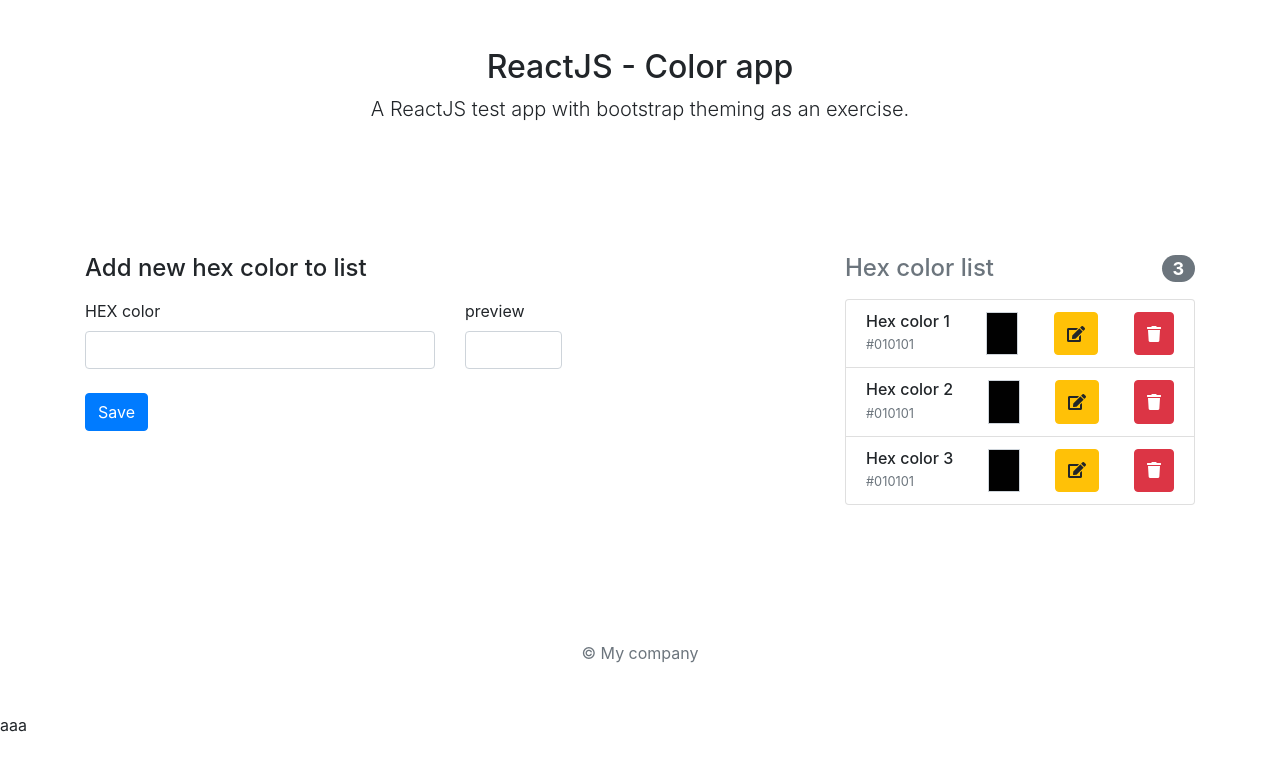
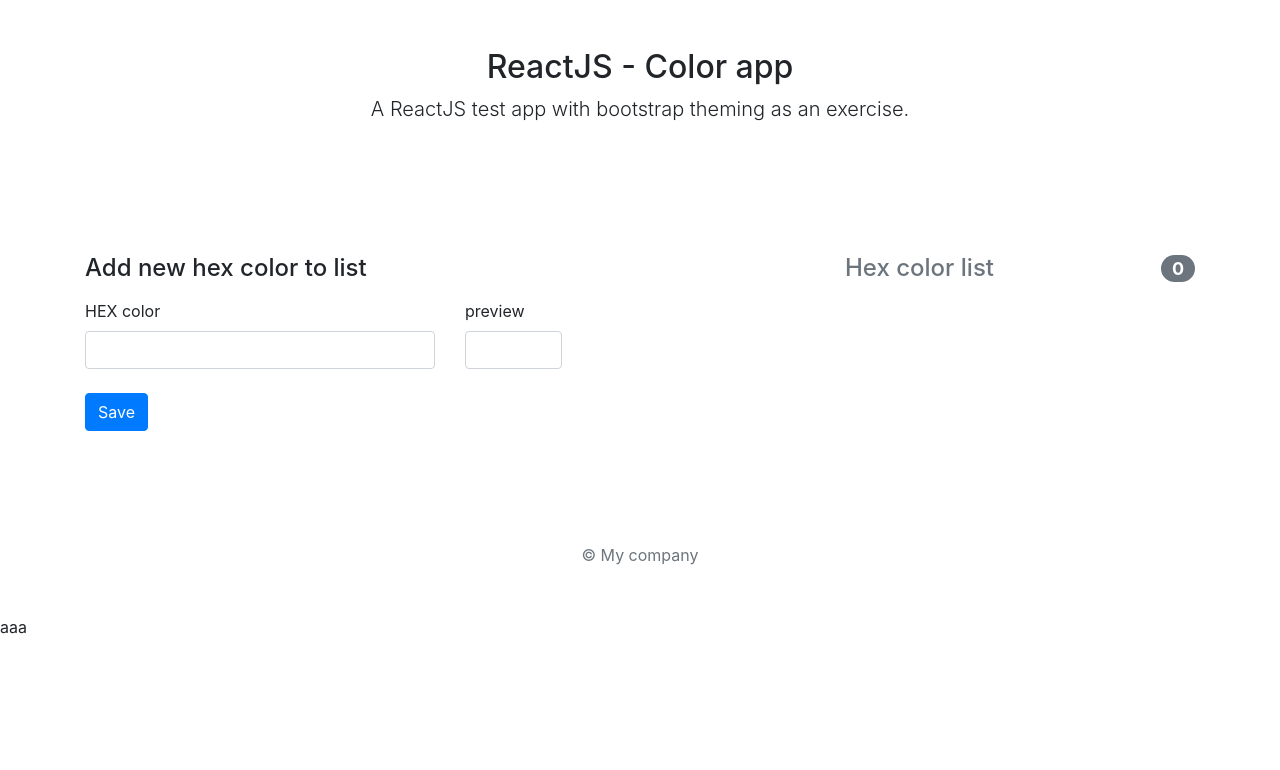
Before and after one commit to kotsis/reactjs-color, a React (Create React App) app: page / in a window 1280 px wide. Shown: the top 770 px of the page. Built offline with nearby package versions, Linux system fonts and the light colour scheme.

Commit message:
App update to delete items from list

```diff
--- a/src/App.js
+++ b/src/App.js
@@ -2,6 +2,7 @@ import React, { Component } from 'react';
 import './App.css';
 import EditHexColorModal from './EditHexColorModal.js';
 import DeleteHexColorModal from './DeleteHexColorModal.js';
+import HexColorItem from './HexColorItem.js';
 import jQuery from 'jquery';
 import 'popper.js';
 import 'bootstrap';
@@ -13,16 +14,12 @@ class App extends Component {
     this.state = { current_color: '', selected_color_index: null, color_list: [], error_msg: '' };//katskos: we initiate the applicaiton state here
     this.handleChangedColor = this.handleChangedColor.bind(this);
     this.handleSaveColor = this.handleSaveColor.bind(this);
-  }
 
-  addColorToList(){
+    this.showEditHexModal = this.showEditHexModal.bind(this);
+    this.updateColor = this.updateColor.bind(this);
 
-  }
-  removeColorFromList(){
-
-  }
-  updateColorInList(){
-
+    this.showDeleteHexModal = this.showDeleteHexModal.bind(this);
+    this.deleteColor = this.deleteColor.bind(this);
   }
 
   handleChangedColor(e) {
@@ -45,12 +42,24 @@ class App extends Component {
     //}));
   }
 
-  showEditHexModal(){
+  showDeleteHexModal(color_index){
+    this.setState({selected_color_index: color_index});
+    jQuery('#myDeleteModal').modal('show');
+  }
+  deleteColor(color_index){
+    var new_list = this.state.color_list.slice();
+    new_list.splice(color_index, 1);
+    this.setState({selected_color_index: null, color_list: new_list});
+    jQuery('#myDeleteModal').modal('hide');
+  }
+  showEditHexModal(color_index){
+    this.setState({selected_color_index: color_index});
     jQuery('#myEditModal').modal('show');
   }
-  showDeleteHexModal(){
-    jQuery('#myDeleteModal').modal('show');
+  updateColor(color_index, new_color){
+
   }
+
   render() {
 
     //katskos: conditional div with error message
@@ -67,6 +76,11 @@ class App extends Component {
                   </div>
     }
 
+    //katskos: color list
+    const hex_color_list = this.state.color_list.map((colorval, key) =>
+      <HexColorItem key={'coloritem'+key} onEditClick={this.showEditHexModal} onDeleteClick={this.showDeleteHexModal} nid={key} colorval={colorval} />
+    );
+
     return (
       <div className="App">
         <div className="container">
@@ -81,48 +95,10 @@ class App extends Component {
             <div className="col-md-4 order-md-2 mb-4">
               <h4 className="d-flex justify-content-between align-items-center mb-3">
                 <span className="text-muted">Hex color list</span>
-                <span className="badge badge-secondary badge-pill">3</span>
+                <span className="badge badge-secondary badge-pill">{this.state.color_list.length}</span>
               </h4>
               <ul className="list-group mb-3">
-                <li className="list-group-item d-flex justify-content-between lh-condensed">
-                  <div>
-                    <h6 className="my-0">Hex color 1</h6>
-                    <small className="text-muted">#010101</small>
-                  </div>
-                  <span className="col-md-1" style={{border: '1px solid #ced4da', backgroundColor: '#010101'}}></span>
-                  <button type="button" className="btn btn-warning" onClick={this.showEditHexModal}>
-                    <i className="fa fa-edit"></i>
-                  </button>
-                  <button type="button" className="btn btn-danger" onClick={this.showDeleteHexModal}>
-                    <i className="fa fa-trash"></i>
-                  </button>
-                </li>
-                <li className="list-group-item d-flex justify-content-between lh-condensed">
-                  <div>
-                    <h6 className="my-0">Hex color 2</h6>
-                    <small className="text-muted">#010101</small>
-                  </div>
-                  <span className="col-md-1" style={{border: '1px solid #ced4da', backgroundColor: '#010101'}}></span>
-                  <button type="button" className="btn btn-warning" onClick={this.showEditHexModal}>
-                    <i className="fa fa-edit"></i>
-                  </button>
-                  <button type="button" className="btn btn-danger" onClick={this.showDeleteHexModal}>
-                    <i className="fa fa-trash"></i>
-                  </button>
-                </li>
-                <li className="list-group-item d-flex justify-content-between lh-condensed">
-                  <div>
-                    <h6 className="my-0">Hex color 3</h6>
-                    <small className="text-muted">#010101</small>
-                  </div>
-                  <span className="col-md-1" style={{border: '1px solid #ced4da', backgroundColor: '#010101'}}></span>
-                  <button type="button" className="btn btn-warning" onClick={this.showEditHexModal}>
-                    <i className="fa fa-edit"></i>
-                  </button>
-                  <button type="button" className="btn btn-danger" onClick={this.showDeleteHexModal}>
-                    <i className="fa fa-trash"></i>
-                  </button>
-                </li>
+                {hex_color_list}
               </ul>
             </div>
             <div className="col-md-8 order-md-1">
@@ -146,8 +122,17 @@ class App extends Component {
           </footer>
         </div>
 
-        <EditHexColorModal id="myEditModal" onRef={ref => (this.myEditModal = ref)} />
-        <DeleteHexColorModal id="myDeleteModal" onRef={ref => (this.myDeleteModal = ref)} />
+        <EditHexColorModal id="myEditModal"
+          onRef={ref => (this.myEditModal = ref)}
+          nid={this.state.selected_color_index}
+          colorval={this.state.color_list[this.state.selected_color_index]}
+        />
+        <DeleteHexColorModal id="myDeleteModal"
+          onRef={ref => (this.myDeleteModal = ref)}
+          nid={this.state.selected_color_index}
+          colorval={this.state.color_list[this.state.selected_color_index]}
+          onDeleteClick={this.deleteColor}
+        />
       </div>
     );
   }
--- /dev/null
+++ b/src/HexColorItem.js
@@ -0,0 +1,39 @@
+import React, { Component } from 'react';
+
+class HexColorItem extends Component {
+
+  constructor(props){
+    super(props);
+
+    this._onEdit = this._onEdit.bind(this);
+    this._onDelete = this._onDelete.bind(this);
+  }
+
+  _onEdit() {
+    this.props.onEditClick(this.props.nid);
+  }
+
+  _onDelete() {
+    this.props.onDeleteClick(this.props.nid);
+  }
+
+  render() {
+    return (
+        <li className="list-group-item d-flex justify-content-between lh-condensed">
+            <div>
+                <h6 className="my-0">Hex color {this.props.nid+1}</h6>
+                <small className="text-muted">#{this.props.colorval}</small>
+            </div>
+            <span className="col-md-1" style={{border: '1px solid #ced4da', backgroundColor: '#'+this.props.colorval}}></span>
+            <button type="button" className="btn btn-warning" onClick={this._onEdit}>
+                <i className="fa fa-edit"></i>
+            </button>
+            <button type="button" className="btn btn-danger" onClick={this._onDelete}>
+                <i className="fa fa-trash"></i>
+            </button>
+        </li>
+    );
+  }
+}
+
+export default HexColorItem;
```
